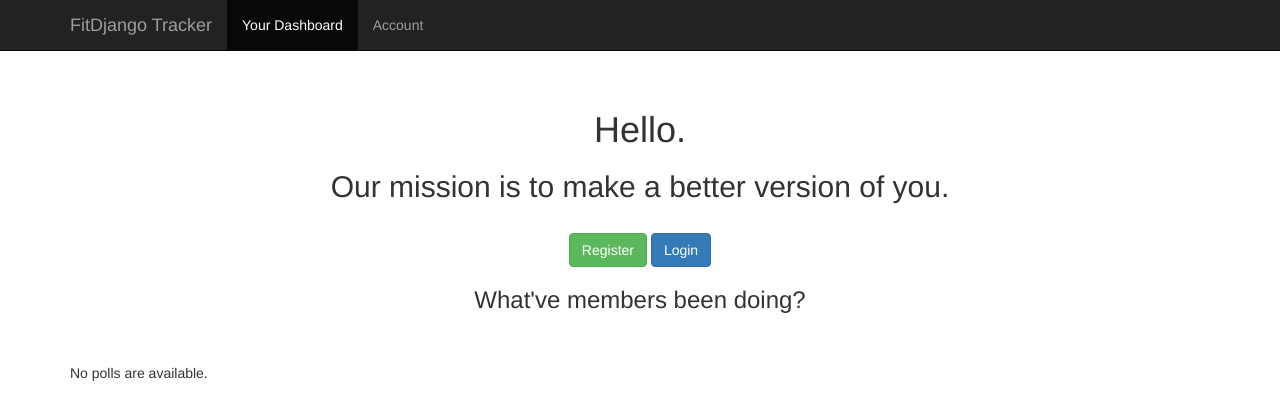
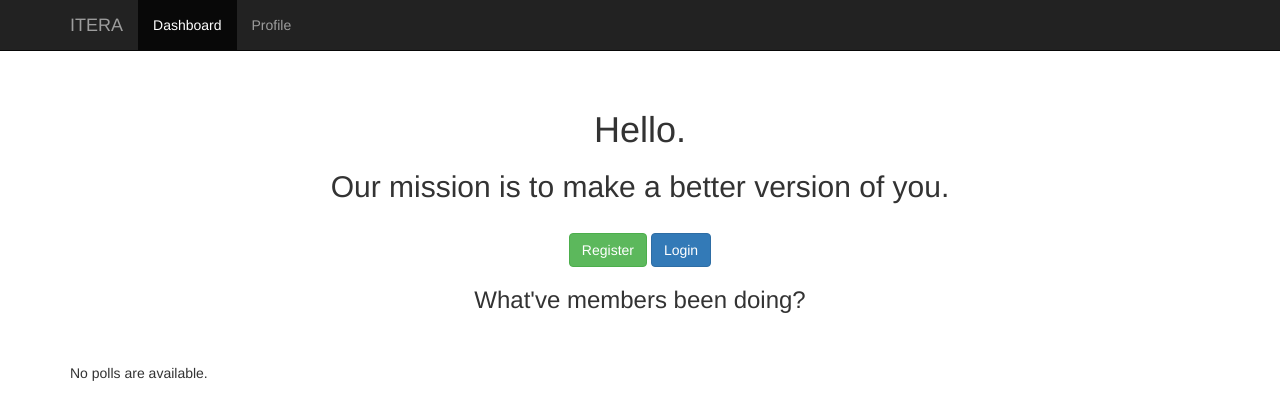
Before and after one commit to lwotton/Django, a Django app: template Tracker/templates/tracker/index.html in a window 1280 px wide. Shown: the top 420 px of the page. Run offline with Django 3.2, Linux system fonts and the light colour scheme; the template is opened without the code that fills it, so the values that code supplies are empty; some libraries are stand-ins or nearby versions.

Commit message:
Sorting out profiles

```diff
--- a/FitDjango/urls.py
+++ b/FitDjango/urls.py
@@ -8,9 +8,10 @@ from django.views.generic import RedirectView
 entry_resource = EntryResource()
 
 urlpatterns = patterns('',
+    url(r'^$', RedirectView.as_view(url='/tracker/')),
     url(r'^tracker/', include('tracker.urls', namespace='tracker')),
     url(r'^admin/', include(admin.site.urls)),
-    url(r'^accounts/', include('registration.urls', namespace='registration')),
-    url(r'^api/', include(entry_resource.urls)),
+    url(r'^tracker/accounts/', include('registration.urls', namespace='registration')),
+    url(r'^tracker/api/', include(entry_resource.urls)),
 
 )
--- a/Tracker/templates/tracker/index.html
+++ b/Tracker/templates/tracker/index.html
@@ -6,7 +6,7 @@
     <meta name="description" content="">
     <meta name="author" content="">
     <link rel="icon" href="../../favicon.ico">
-    <title>FitDjango Tracker</title>
+    <title>ITERA - Making a better version of you.</title>
     <!-- Bootstrap core CSS -->
      <link href="{% static 'bootstrap/css/bootstrap.min.css' %}" rel="stylesheet" media="screen">
      <link href="{% static 'bootstrap/css/starter-template.css' %}" rel="stylesheet" media="screen">
@@ -24,12 +24,12 @@
             <span class="icon-bar"></span>
             <span class="icon-bar"></span>
           </button>
-          <a class="navbar-brand" href="#">FitDjango Tracker</a>
+          <a class="navbar-brand" href="#">ITERA</a>
         </div>
         <div id="navbar" class="collapse navbar-collapse">
           <ul class="nav navbar-nav">
-            <li class="active"><a href="#">Your Dashboard</a></li>
-            <li><a href="#contact">Account</a></li>
+            <li class="active"><a href="#">Dashboard</a></li>
+            <li><a href="#contact">Profile</a></li>
           </ul>
         </div><!--/.nav-collapse -->
       </div>
```
Also changed, not shown: Tracker/urls.py (+6 -1 lines), Tracker/views.py (line endings or trailing spaces), db.sqlite3, 3 other files.
